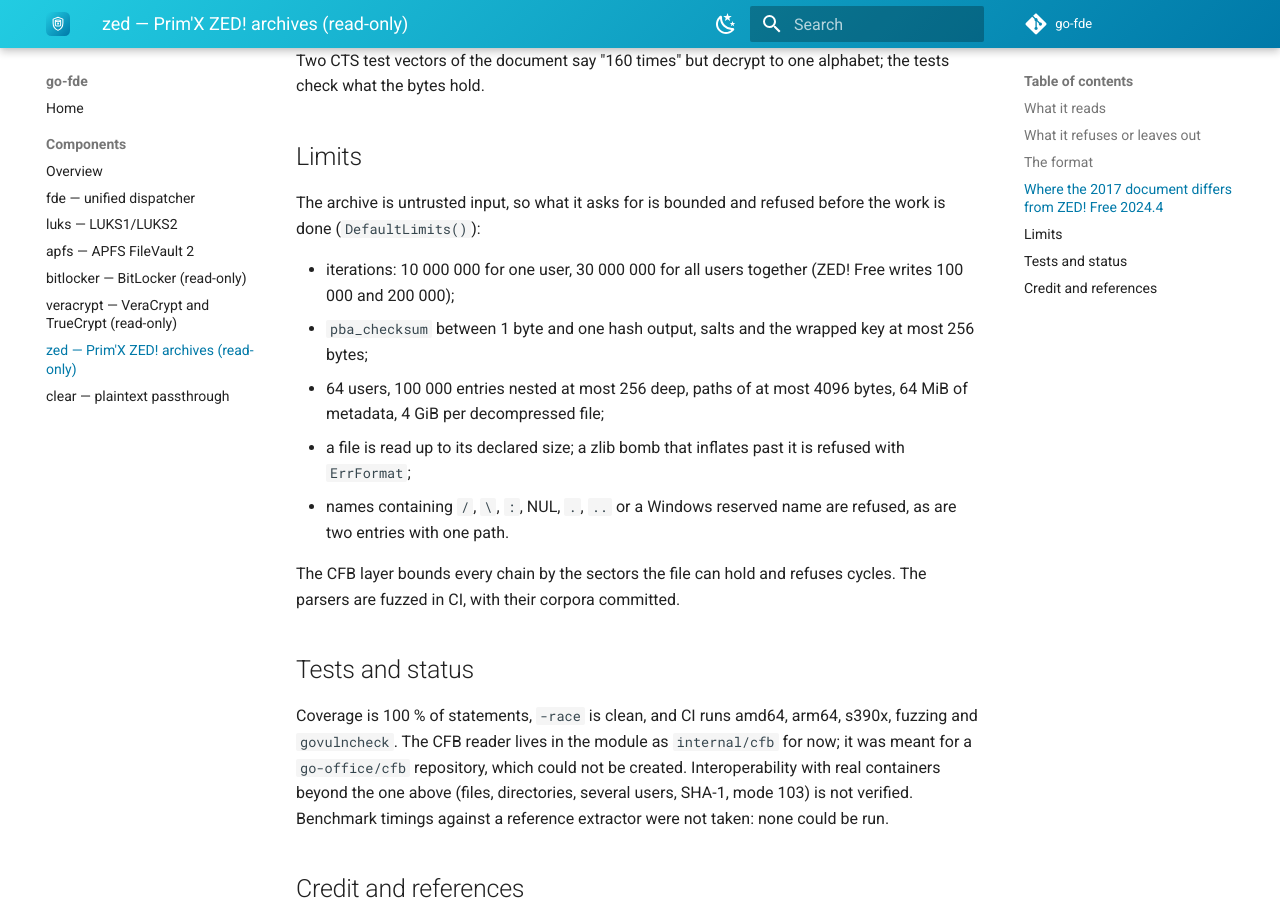
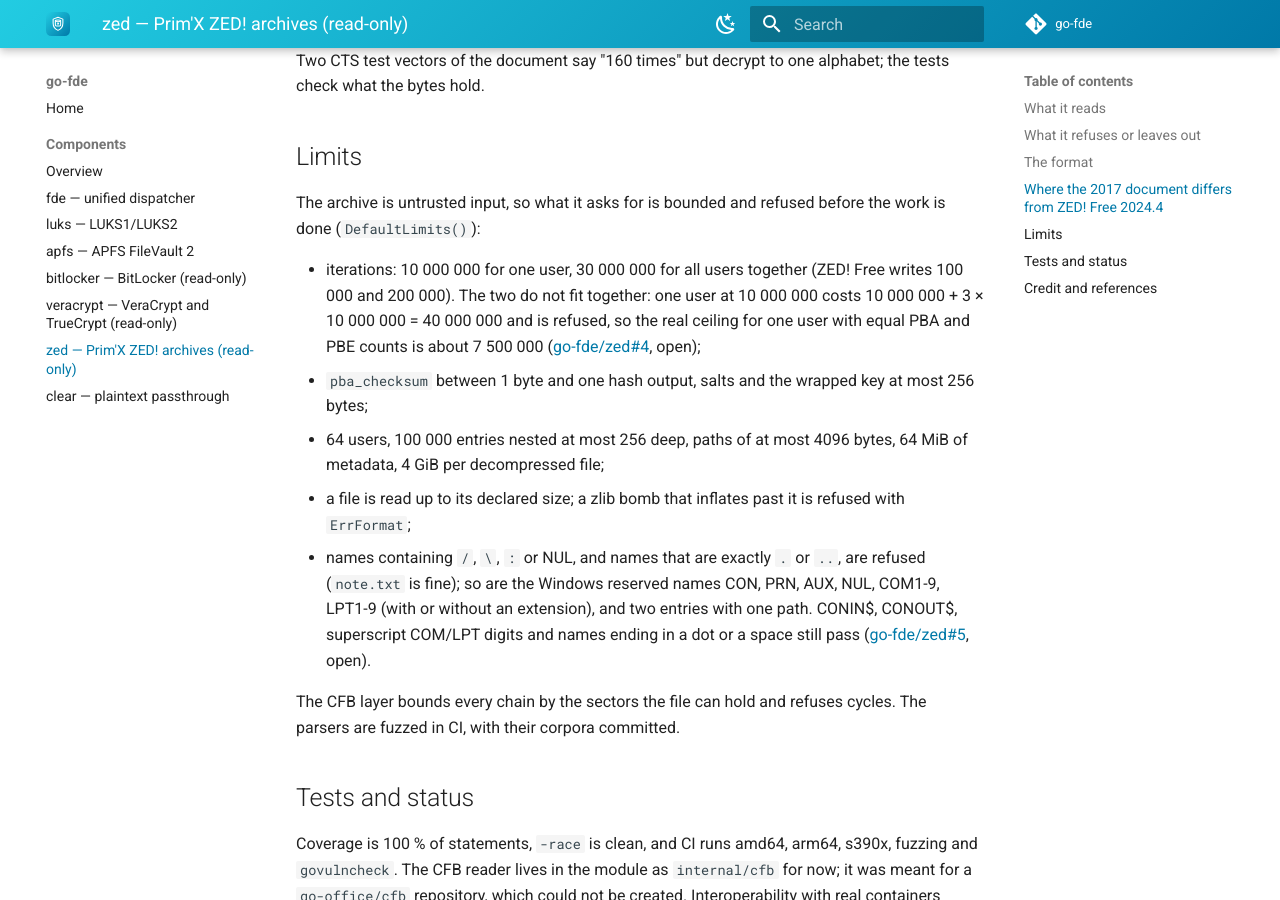
Before and after one commit to go-fde/docs, an MkDocs documentation site: the page built from docs/components/zed.md, in a window 1280 px wide and 900 px high, scrolled down 2356 px. Built offline with MkDocs 1.6.1 and Material for MkDocs 9.7.7, drawn with Linux system fonts in a browser that asks for light colours; the version menu is left out.

Commit message:
State the open limits honestly: iteration ceiling and reserved names
Co-Authored-By: Claude Sonnet 5.5 <noreply@anthropic.com>

```diff
--- a/docs/components/zed.md
+++ b/docs/components/zed.md
@@ -82,15 +82,23 @@ The archive is untrusted input, so what it asks for is bounded and refused
 before the work is done (`DefaultLimits()`):
 
 - iterations: 10 000 000 for one user, 30 000 000 for all users together
-  (ZED! Free writes 100 000 and 200 000);
+  (ZED! Free writes 100 000 and 200 000). The two do not fit together: one
+  user at 10 000 000 costs 10 000 000 + 3 × 10 000 000 = 40 000 000 and is
+  refused, so the real ceiling for one user with equal PBA and PBE counts is
+  about 7 500 000
+  ([go-fde/zed#4](https://github.com/go-fde/zed/issues/4), open);
 - `pba_checksum` between 1 byte and one hash output, salts and the wrapped key
   at most 256 bytes;
 - 64 users, 100 000 entries nested at most 256 deep, paths of at most 4096
   bytes, 64 MiB of metadata, 4 GiB per decompressed file;
 - a file is read up to its declared size; a zlib bomb that inflates past it is
   refused with `ErrFormat`;
-- names containing `/`, `\`, `:`, NUL, `.`, `..` or a Windows reserved name
-  are refused, as are two entries with one path.
+- names containing `/`, `\`, `:` or NUL, and names that are exactly `.` or
+  `..`, are refused (`note.txt` is fine); so are the Windows reserved names
+  CON, PRN, AUX, NUL, COM1-9, LPT1-9 (with or without an extension), and two
+  entries with one path. CONIN$, CONOUT$, superscript COM/LPT digits and names
+  ending in a dot or a space still pass
+  ([go-fde/zed#5](https://github.com/go-fde/zed/issues/5), open).
 
 The CFB layer bounds every chain by the sectors the file can hold and refuses
 cycles. The parsers are fuzzed in CI, with their corpora committed.
```
